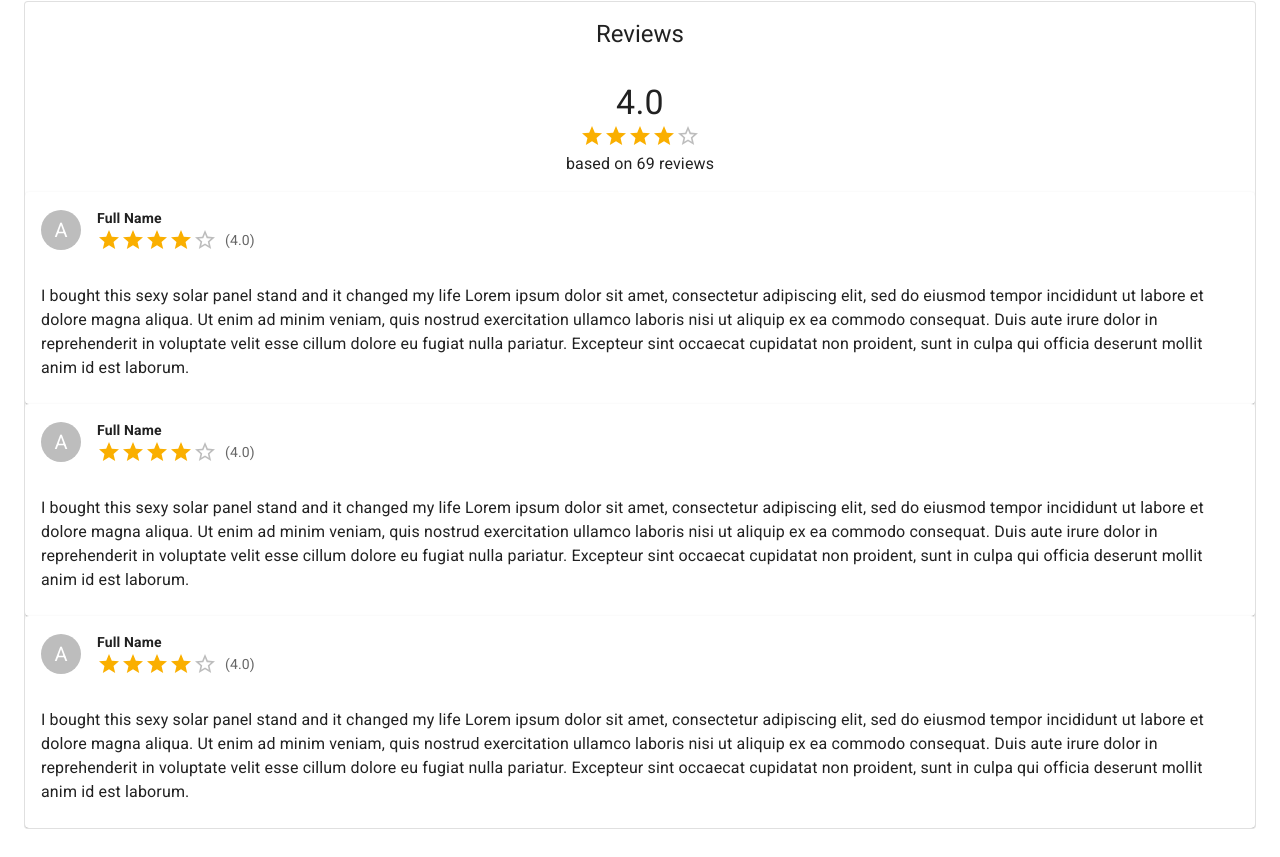
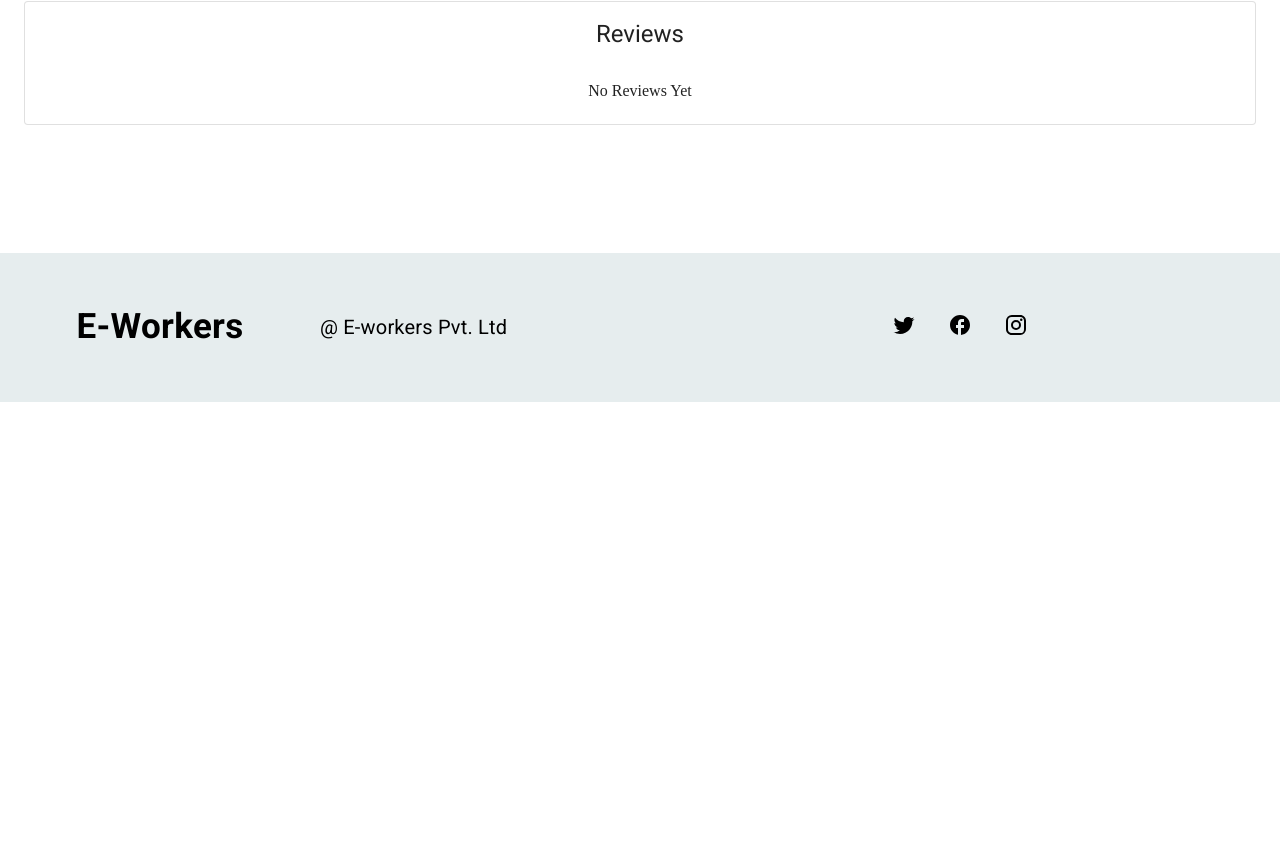
Before and after one commit to bilal42011/Ecommerce-Platform-For-Customized-Products, a React (Create React App) app: page /products/1 in a window 1280 px wide. Shown: the part 723-1580 px from the top of the page. After the commit the page ends 1125 px from the top, so only its background shows below. Built offline with nearby package versions, Linux system fonts and the light colour scheme.

Commit message:
reviews component basic

```diff
--- a/src/Components/ProductPage/ProductReviews.js
+++ /dev/null
@@ -1,93 +0,0 @@
-import {
-  Avatar,
-  Card,
-  CardContent,
-  CardHeader,
-  Divider,
-  Rating,
-  Stack,
-  Typography,
-} from "@mui/material";
-
-export default function ProductReviews({ product }) {
-  return (
-    <Card variant="outlined" sx={{ mt: 2 }}>
-      <CardHeader sx={{ textAlign: "center" }} title="Reviews" />
-
-      <CardContent sx={{ textAlign: "center" }}>
-        <Typography variant="h4">4.0</Typography>
-        <Rating value={4.0} readOnly />
-        <Typography>based on 69 reviews</Typography>
-      </CardContent>
-      <Card variant="elevation">
-        <CardHeader
-          title={<strong>Full Name</strong>}
-          avatar={<Avatar>A</Avatar>}
-          subheader={
-            <Stack direction="row" alignItems={"center"}>
-              <Rating value={4.0} sx={{ mr: 1 }} /> (4.0)
-            </Stack>
-          }
-        />
-        <CardContent>
-          <Typography>
-            I bought this sexy solar panel stand and it changed my life Lorem
-            ipsum dolor sit amet, consectetur adipiscing elit, sed do eiusmod
-            tempor incididunt ut labore et dolore magna aliqua. Ut enim ad minim
-            veniam, quis nostrud exercitation ullamco laboris nisi ut aliquip ex
-            ea commodo consequat. Duis aute irure dolor in reprehenderit in
-            voluptate velit esse cillum dolore eu fugiat nulla pariatur.
-            Excepteur sint occaecat cupidatat non proident, sunt in culpa qui
-            officia deserunt mollit anim id est laborum.
-          </Typography>
-        </CardContent>
-      </Card>
-      <Card variant="elevation">
-        <CardHeader
-          title={<strong>Full Name</strong>}
-          avatar={<Avatar>A</Avatar>}
-          subheader={
-            <Stack direction="row" alignItems={"center"}>
-              <Rating value={4.0} sx={{ mr: 1 }} /> (4.0)
-            </Stack>
-          }
-        />
-        <CardContent>
-          <Typography>
-            I bought this sexy solar panel stand and it changed my life Lorem
-            ipsum dolor sit amet, consectetur adipiscing elit, sed do eiusmod
-            tempor incididunt ut labore et dolore magna aliqua. Ut enim ad minim
-            veniam, quis nostrud exercitation ullamco laboris nisi ut aliquip ex
-            ea commodo consequat. Duis aute irure dolor in reprehenderit in
-            voluptate velit esse cillum dolore eu fugiat nulla pariatur.
-            Excepteur sint occaecat cupidatat non proident, sunt in culpa qui
-            officia deserunt mollit anim id est laborum.
-          </Typography>
-        </CardContent>
-      </Card>
-      <Card variant="elevation">
-        <CardHeader
-          title={<strong>Full Name</strong>}
-          avatar={<Avatar>A</Avatar>}
-          subheader={
-            <Stack direction="row" alignItems={"center"}>
-              <Rating value={4.0} sx={{ mr: 1 }} /> (4.0)
-            </Stack>
-          }
-        />
-        <CardContent>
-          <Typography>
-            I bought this sexy solar panel stand and it changed my life Lorem
-            ipsum dolor sit amet, consectetur adipiscing elit, sed do eiusmod
-            tempor incididunt ut labore et dolore magna aliqua. Ut enim ad minim
-            veniam, quis nostrud exercitation ullamco laboris nisi ut aliquip ex
-            ea commodo consequat. Duis aute irure dolor in reprehenderit in
-            voluptate velit esse cillum dolore eu fugiat nulla pariatur.
-            Excepteur sint occaecat cupidatat non proident, sunt in culpa qui
-            officia deserunt mollit anim id est laborum.
-          </Typography>
-        </CardContent>
-      </Card>
-    </Card>
-  );
-}
--- /dev/null
+++ b/src/Components/ProductPage/Reviews.js
@@ -0,0 +1,54 @@
+import {
+  Avatar,
+  Card,
+  CardContent,
+  CardHeader,
+  Divider,
+  Rating,
+  Stack,
+  Typography,
+} from "@mui/material";
+
+export default function Reviews({ rating }) {
+  if (!rating) {
+    return (
+      <Card variant="outlined" sx={{ mt: 2 }}>
+        <CardHeader sx={{ textAlign: "center" }} title="Reviews" />
+
+        <CardContent sx={{ textAlign: "center" }}>No Reviews Yet</CardContent>
+      </Card>
+    );
+  }
+  return (
+    <Card variant="outlined" sx={{ mt: 2 }}>
+      <CardHeader sx={{ textAlign: "center" }} title="Reviews" />
+
+      <CardContent sx={{ textAlign: "center" }}>
+        <Typography variant="h4">{rating.averageRating}</Typography>
+        <Rating value={rating.averageRating} readOnly />
+        <Typography>based on {rating.reviews.length} reviews</Typography>
+      </CardContent>
+      <Divider />
+      <Stack className="reviews-list" spacing={1}>
+        {rating.reviews.map((item, index) => {
+          return (
+            <Card variant="elevation">
+              <CardHeader
+                title={<strong>{item.user.fullName}</strong>}
+                avatar={<Avatar>{item.user.fullName.charAt(0)}</Avatar>}
+                subheader={
+                  <Stack direction="row" alignItems={"center"}>
+                    <Rating value={item.rating} sx={{ mr: 1 }} /> (4.0)
+                  </Stack>
+                }
+              />
+              <CardContent>
+                <Typography>{item.reviewDescription}</Typography>
+              </CardContent>
+            </Card>
+          );
+        })}
+      </Stack>
+    </Card>
+  );
+}
--- a/src/Pages/ProductPage.js
+++ b/src/Pages/ProductPage.js
@@ -2,7 +2,7 @@ import { Grid } from "@mui/material";
 import { Container } from "@mui/system";
 import ProductInfo from "../Components/ProductInfo";
 import ProductMedia from "../Components/ProductMedia/ProductMedia";
-import ProductReviews from "../Components/ProductPage/ProductReviews";
+import Reviews from "../Components/ProductPage/Reviews";
 
 export default function ProductPage() {
   const product = {
@@ -36,7 +36,7 @@ export default function ProductPage() {
           <ProductInfo product={product} />
         </Grid>
         <Grid item xs={12}>
-          <ProductReviews product={product} />
+          <Reviews />
         </Grid>
       </Grid>
     </Container>
```
